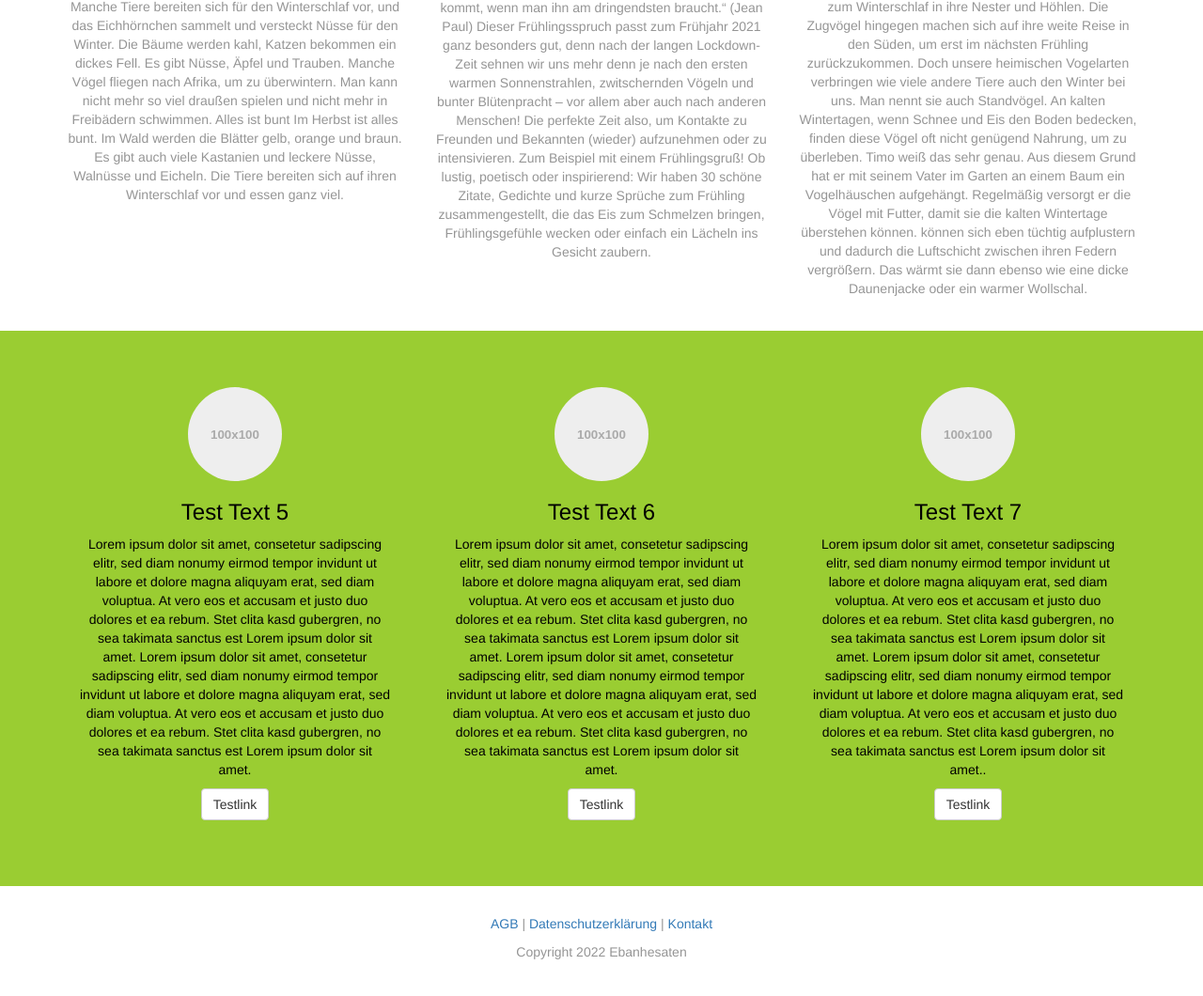
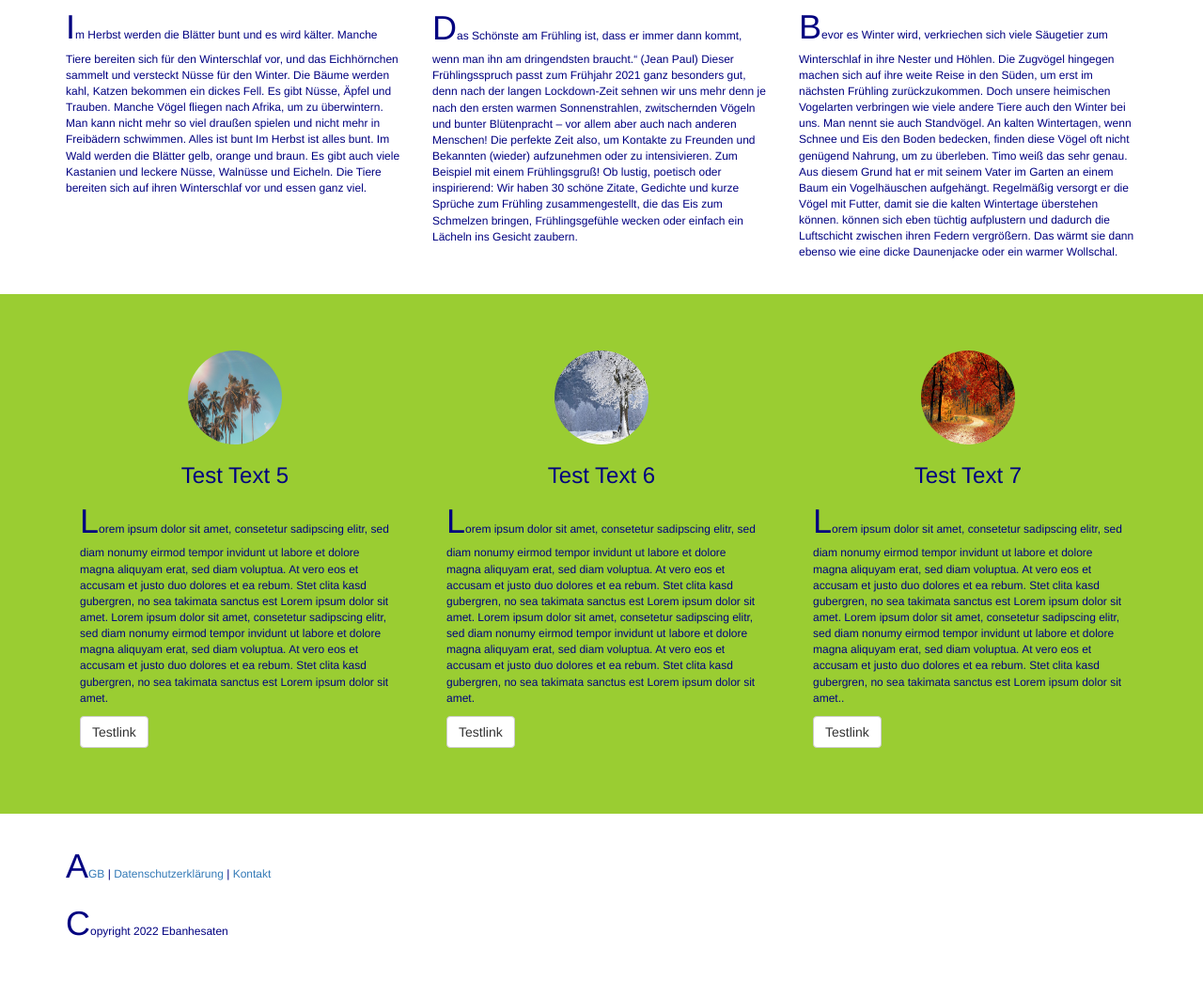
Before and after one commit to turker-hub/256-FotoFreunde, a plain HTML site: page index.html in a window 1280 px wide. Shown: the part 908-1968 px from the top of the page at 94% size. Drawn offline with Linux system fonts and the light colour scheme.

Commit message:
Add files via upload

```diff
--- a/css/custom.css
+++ b/css/custom.css
@@ -1,15 +1,26 @@
 body {
 	padding-top: 50px;
-	color: #959595;
+	color: navy;
 	}
 
+p::first-letter {
+	font-size: 3em;
+	color: navy;
+}
+
+p {
+	color: navy;
+	text-align: left;
+	font-size: 12px;
+}
+
 h1, h2, h3, h4, h5, h6 {
-	color: black;
+	color: navy;
 	}
 
 .feature {
 	background: yellowgreen linear-gradient(to bottom, greenyellow, olivedrab);
-	color: black;
+	color:black;
 	}
 
 #feature-carousel {
@@ -23,7 +34,7 @@ h1, h2, h3, h4, h5, h6 {
 .footer-blurb {
     padding: 30px 0;
     background-color: yellowgreen;
-    color: black;
+    color: navy;
 }
 
 .footer-blurb-item {
--- a/index.html
+++ b/index.html
@@ -179,19 +179,19 @@
 			<div class="container">
 				<div class="row">
 					<div class="col-sm-4 footer-blurb-item">
-						<img class="img-circle" src="holder.js/100x100" alt="" width="100" height="100">
+						<img class="img-circle" src="bilder/Sommer2.jpg" alt="" width="100" height="100">
 						<h3>Test Text 5</h3>
 						<p>Lorem ipsum dolor sit amet, consetetur sadipscing elitr, sed diam nonumy eirmod tempor invidunt ut labore et dolore magna aliquyam erat, sed diam voluptua. At vero eos et accusam et justo duo dolores et ea rebum. Stet clita kasd gubergren, no sea takimata sanctus est Lorem ipsum dolor sit amet. Lorem ipsum dolor sit amet, consetetur sadipscing elitr, sed diam nonumy eirmod tempor invidunt ut labore et dolore magna aliquyam erat, sed diam voluptua. At vero eos et accusam et justo duo dolores et ea rebum. Stet clita kasd gubergren, no sea takimata sanctus est Lorem ipsum dolor sit amet.</p>
 						<p><a class="btn btn-default" href="#">Testlink</a></p>
 					</div>
 					<div class="col-sm-4 footer-blurb-item">
-						<img class="img-circle" src="holder.js/100x100" alt="" width="100" height="100">
+						<img class="img-circle" src="bilder/Winter2.jpg" alt="" width="100" height="100">
 						<h3>Test Text 6</h3>
 						<p>Lorem ipsum dolor sit amet, consetetur sadipscing elitr, sed diam nonumy eirmod tempor invidunt ut labore et dolore magna aliquyam erat, sed diam voluptua. At vero eos et accusam et justo duo dolores et ea rebum. Stet clita kasd gubergren, no sea takimata sanctus est Lorem ipsum dolor sit amet. Lorem ipsum dolor sit amet, consetetur sadipscing elitr, sed diam nonumy eirmod tempor invidunt ut labore et dolore magna aliquyam erat, sed diam voluptua. At vero eos et accusam et justo duo dolores et ea rebum. Stet clita kasd gubergren, no sea takimata sanctus est Lorem ipsum dolor sit amet.</p>
 						<p><a class="btn btn-default" href="#">Testlink</a></p>
 					</div>
 					<div class="col-sm-4 footer-blurb-item">
-						<img class="img-circle" src="holder.js/100x100" alt="" width="100" height="100">
+						<img class="img-circle" src="bilder/Herbst2.jpg" alt="" width="100" height="100">
 						<h3>Test Text 7</h3>
 						<p>Lorem ipsum dolor sit amet, consetetur sadipscing elitr, sed diam nonumy eirmod tempor invidunt ut labore et dolore magna aliquyam erat, sed diam voluptua. At vero eos et accusam et justo duo dolores et ea rebum. Stet clita kasd gubergren, no sea takimata sanctus est Lorem ipsum dolor sit amet. Lorem ipsum dolor sit amet, consetetur sadipscing elitr, sed diam nonumy eirmod tempor invidunt ut labore et dolore magna aliquyam erat, sed diam voluptua. At vero eos et accusam et justo duo dolores et ea rebum. Stet clita kasd gubergren, no sea takimata sanctus est Lorem ipsum dolor sit amet..</p>
 						<p><a class="btn btn-default" href="#">Testlink</a></p>
```
Also changed, not shown: bilder/Herbst2.jpg (added), bilder/Sommer2.jpg (added), bilder/Winter2.jpg (added).
